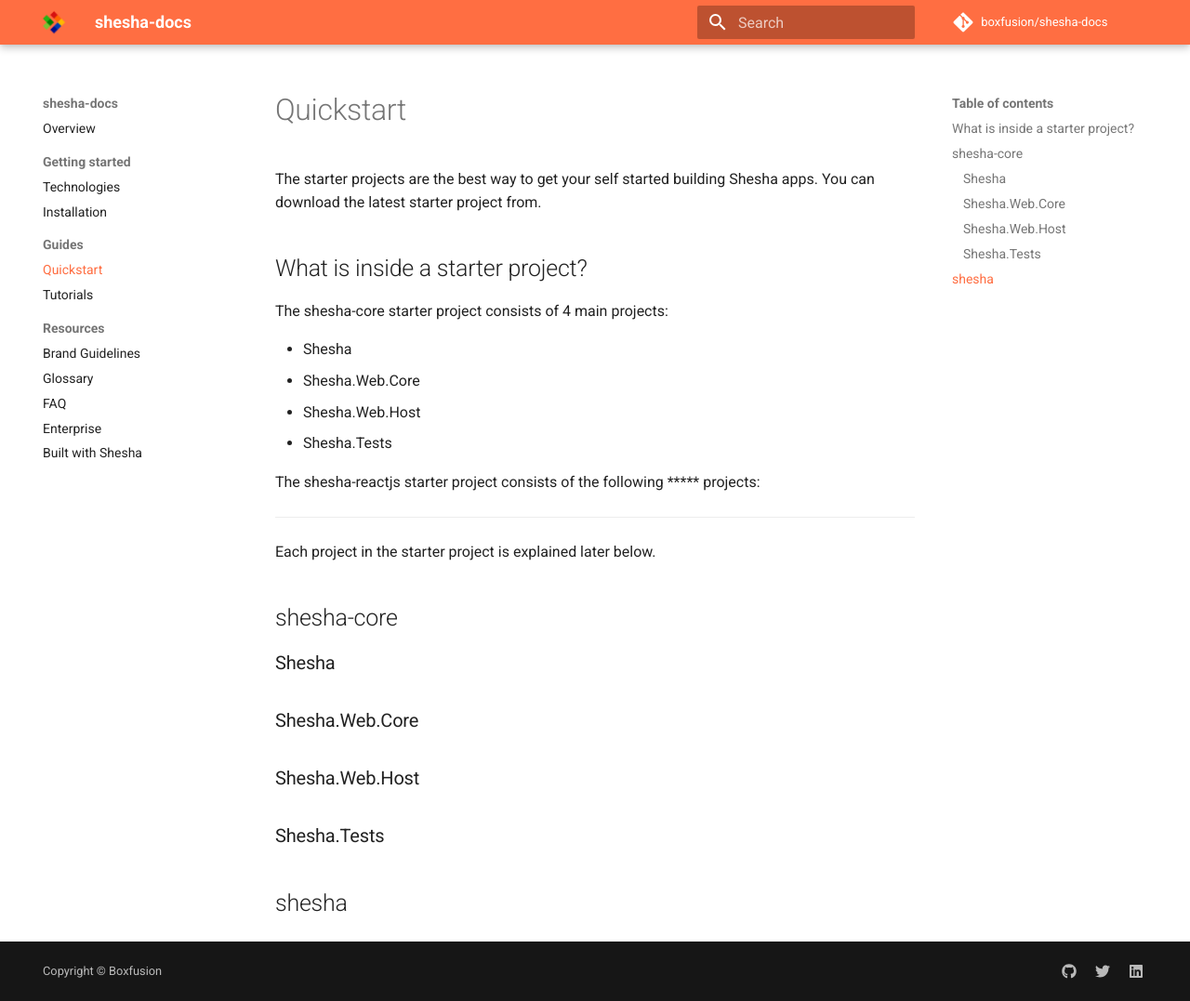
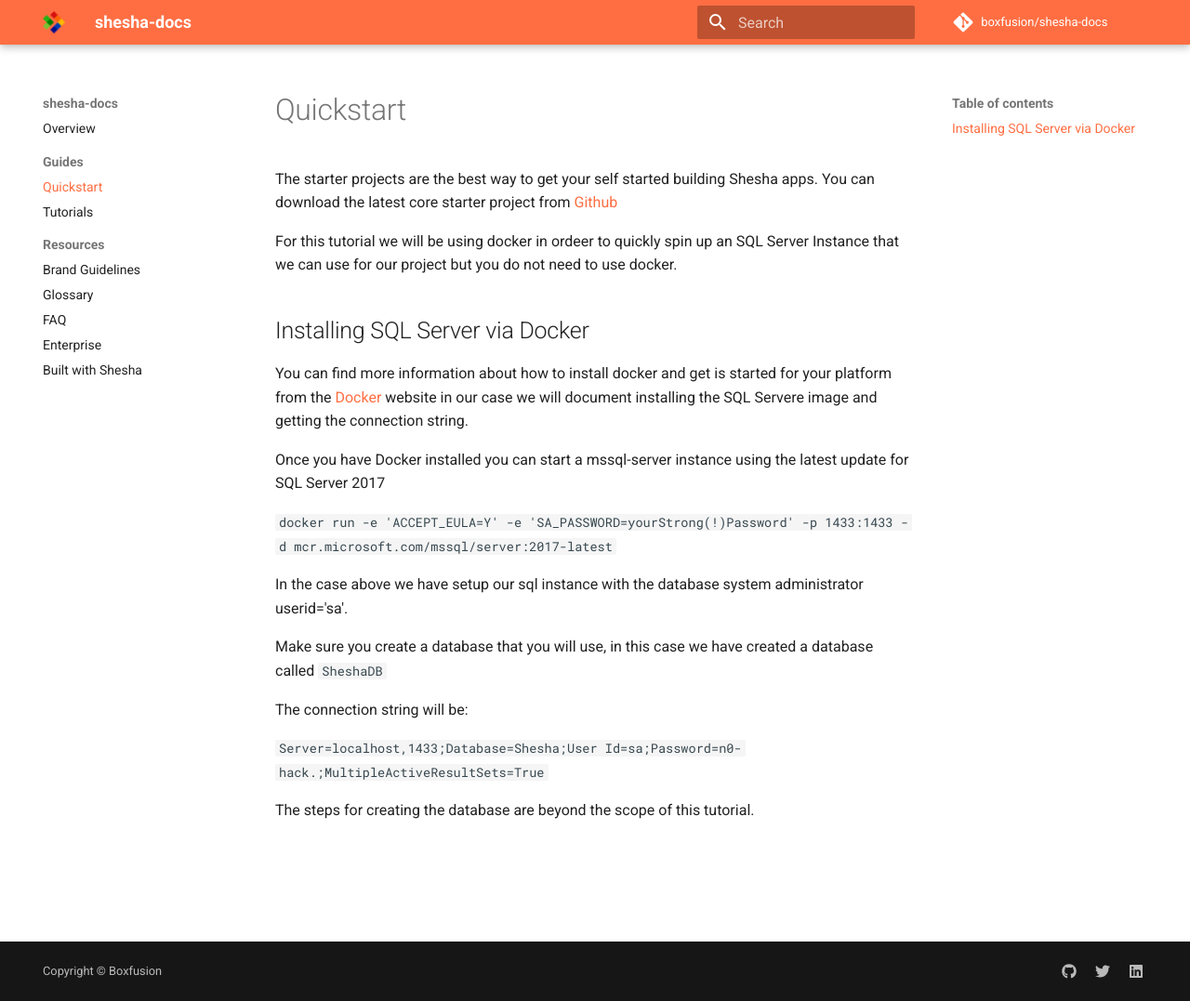
Before and after one commit to Boxfusion/shesha-docs, an MkDocs documentation site: the page built from docs/guides/00-quickstart.md, in a window 1280 px wide and 1077 px high. Shown: the whole window at 93% size. Built offline with MkDocs 1.6.1 and Material for MkDocs 9.7.7, drawn with Linux system fonts in a browser that asks for light colours; comment, search, counter and statistics services are not loaded.

Commit message:
Updates for thee quickstart

```diff
--- a/docs/getting-started/00-technologies.md
+++ /dev/null
@@ -1 +0,0 @@
-# Technologies
--- a/docs/getting-started/01-installation.md
+++ /dev/null
@@ -1 +0,0 @@
-# Installation
--- a/docs/guides/00-quickstart.md
+++ b/docs/guides/00-quickstart.md
@@ -1,27 +1,23 @@
 # Quickstart
 
-The starter projects are the best way to get your self started building Shesha apps. You can download the latest starter project from.
+The starter projects are the best way to get your self started building Shesha apps. You can download the latest core starter project from [Github](https://github.com/Boxfusion/shesha-core-starter)
 
-## What is inside a starter project?
+For this tutorial we will be using docker in ordeer to quickly spin up an SQL Server Instance that we can use for our project but you do not need to use docker.
 
-The shesha-core starter project consists of 4 main projects:
+## Installing SQL Server via Docker
 
-- Shesha
-- Shesha.Web.Core
-- Shesha.Web.Host
-- Shesha.Tests
+You can find more information about how to install docker and get is started for your platform from the [Docker](https://www.docker.com/get-started) website in our case we will document installing the SQL Servere image and getting the connection string.
 
-The shesha-reactjs starter project consists of the following ***** projects:
+Once you have Docker installed you can start a mssql-server instance using the latest update for SQL Server 2017
 
-****
+`docker run -e 'ACCEPT_EULA=Y' -e 'SA_PASSWORD=yourStrong(!)Password' -p 1433:1433 -d mcr.microsoft.com/mssql/server:2017-latest`
 
-Each project in the starter project is explained later below.
+In the case above we have setup our sql instance with the database system administrator userid='sa'.
 
-## shesha-core
+Make sure you create a database that you will use, in this case we have created a database called `SheshaDB`
 
-### Shesha
-### Shesha.Web.Core
-### Shesha.Web.Host
-### Shesha.Tests
+The connection string will be:
 
-## shesha
+`Server=localhost,1433;Database=Shesha;User Id=sa;Password=n0-hack.;MultipleActiveResultSets=True`
+
+The steps for creating the database are beyond the scope of this tutorial.
```
